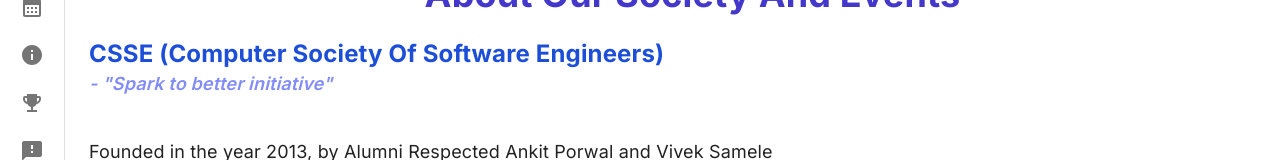
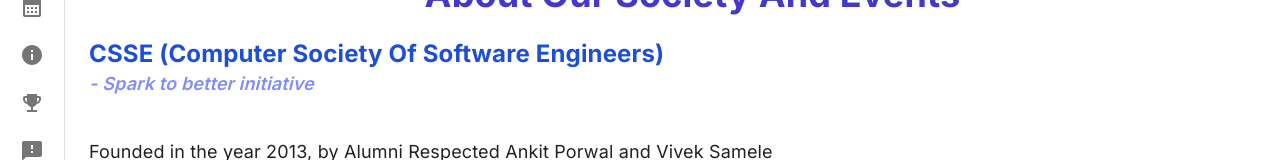
Before and after one commit to alokVerma749/technokratos-ems, a Next.js app: page /about in a window 1280 px wide. Shown: the part 138-298 px from the top of the page. Built offline with nearby package versions, Linux system fonts and the light colour scheme.

Commit message:
fix: build error

```diff
--- a/src/app/about/page.js
+++ b/src/app/about/page.js
@@ -10,7 +10,7 @@ const About = () => {
           <p className="font-lg md:text-xl lg:text-2xl font-bold text-blue-700">
             CSSE <span>(Computer Society Of Software Engineers)</span>
           </p>
-          <p className="font-semibold text-lg mb-10 text-indigo-400 italic">- "Spark to better initiative"</p>
+          <p className="font-semibold text-lg mb-10 text-indigo-400 italic">- Spark to better initiative</p>
           <div className="font-base text-lg">
             <p>
               Founded in the year 2013, by Alumni Respected Ankit Porwal and
```
